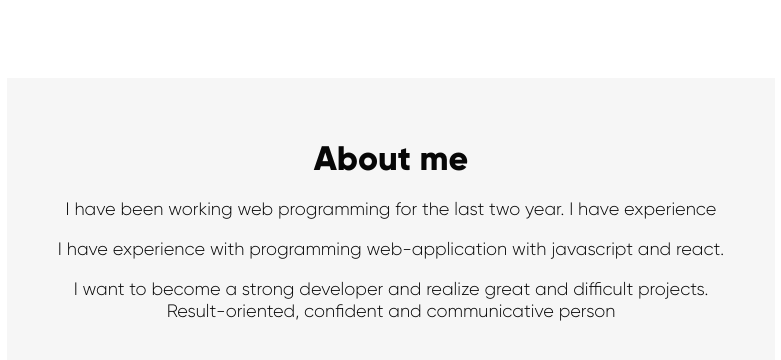
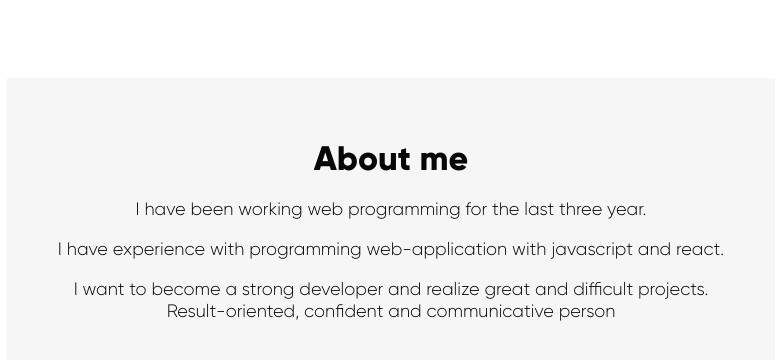
Before and after one commit to reznik-denis/resume, a plain HTML site: page index.html in a window 1280 px wide. Shown: the part 700-1060 px from the top of the page, without its empty margins (249-1030 px from the left). Drawn offline with nearby package versions, Linux system fonts and the light colour scheme; files whose address does not match are found by name.

Commit message:
fix text

```diff
--- a/index.html
+++ b/index.html
@@ -65,8 +65,7 @@
             <section class="about-me section" id="about-me">
                 <div class="section-padding">
                     <h2 class="about-me-title">About me</h2>
-                    <p class="about-me-description">I have been working web programming for the last two year. I have
-                        experience
+                    <p class="about-me-description">I have been working web programming for the last three year.
                     <p class="about-me-description">I have experience with programming web-application with javascript and
                         react.</p>
                     <p class="about-me-description">I want to become a strong developer and
```
